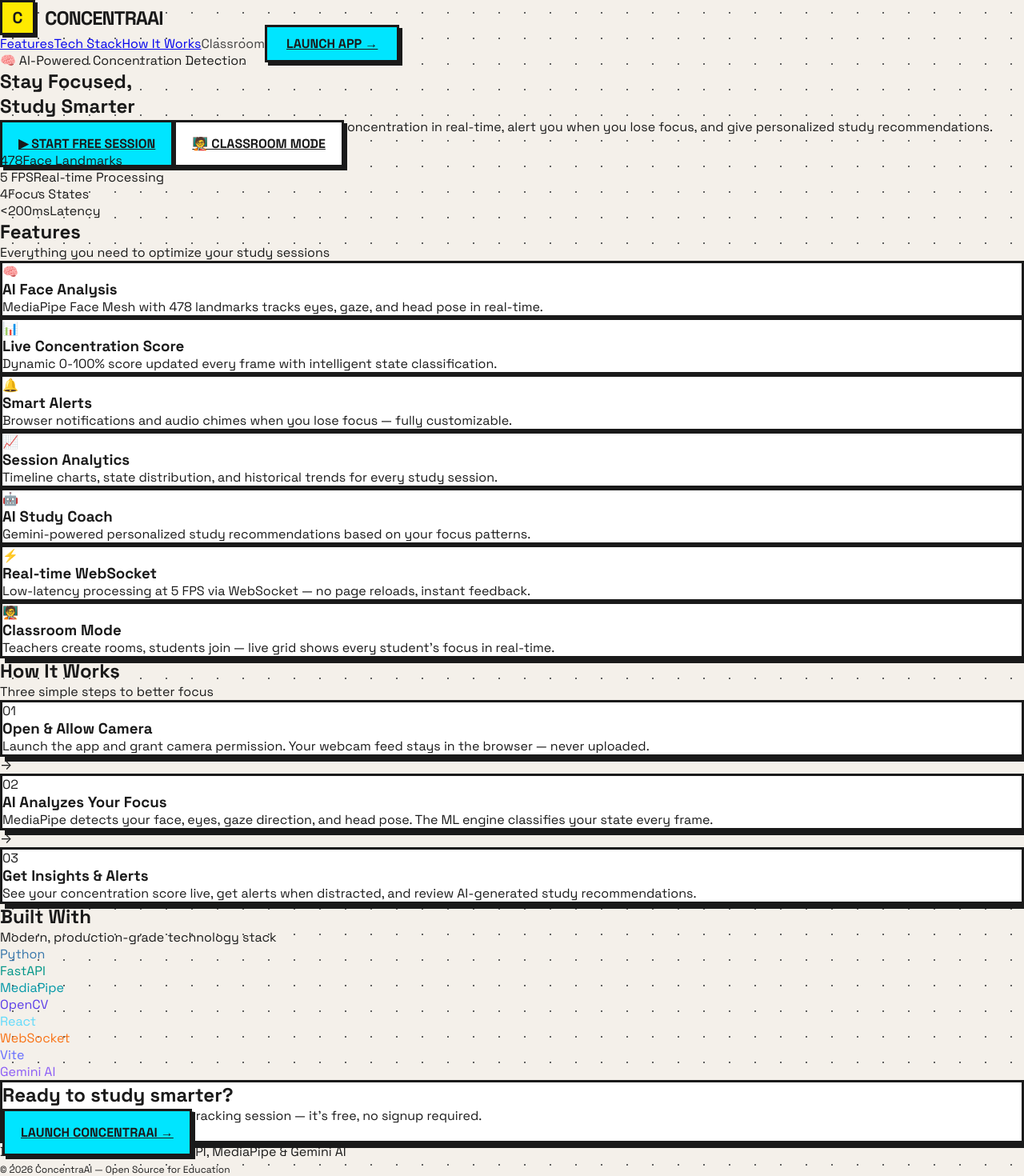
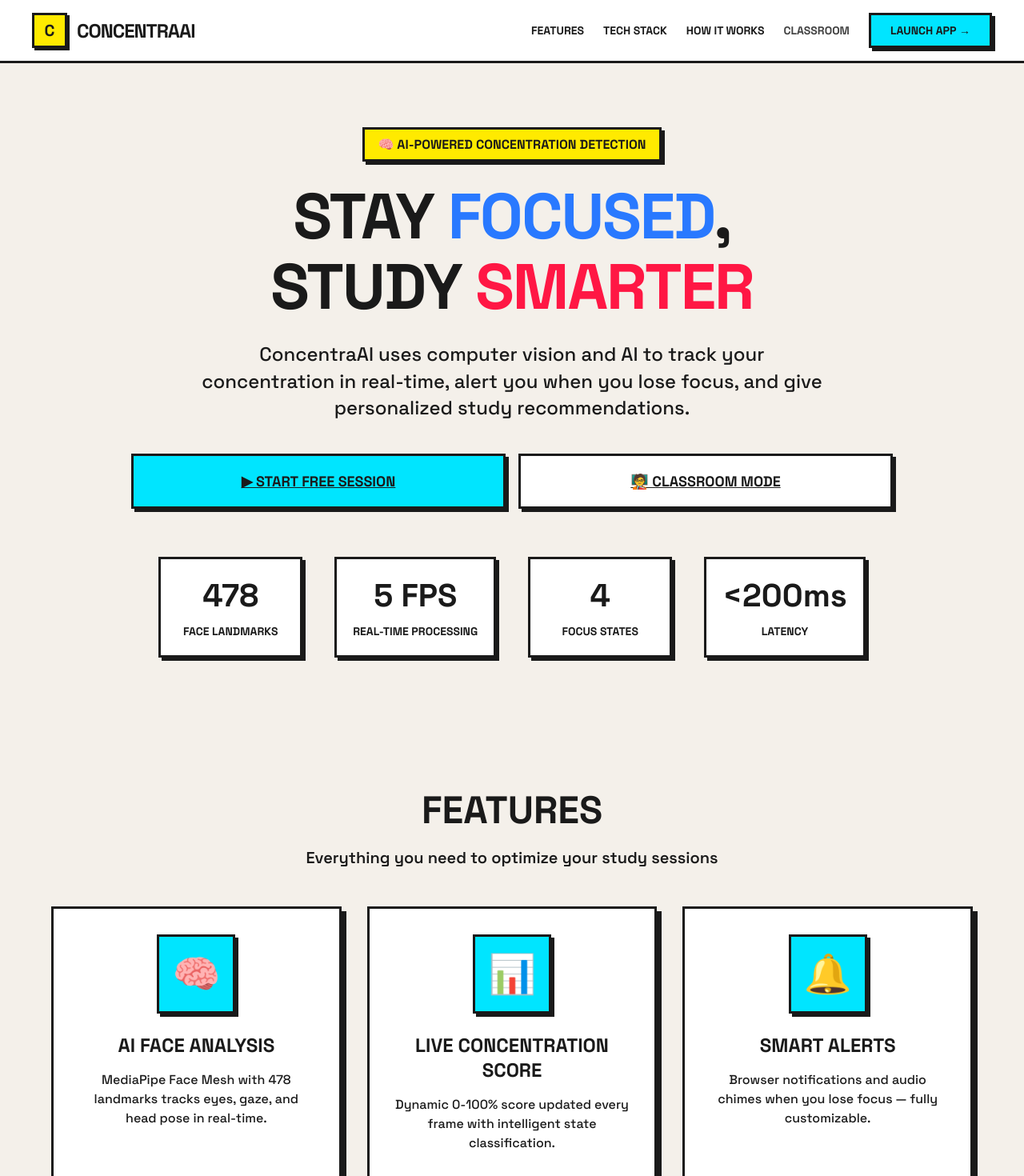
Before and after one commit to pjha26/ML-Backend, a React (Vite) app in the folder frontend/: page / in a window 1280 px wide. Shown: the top 1470 px of the page at 80% size. Built offline with nearby package versions, Linux system fonts and the light colour scheme.

Commit message:
Restore and adapt landing page styles to match the new Neo-Brutalist theme

```diff
--- a/frontend/src/index.css
+++ b/frontend/src/index.css
@@ -815,3 +815,267 @@
     grid-template-columns: repeat(2, 1fr);
   }
 }
+/* ==================== LANDING PAGE ==================== */
+.landing {
+  background: var(--bg-void);
+}
+
+.landing-nav {
+  padding: 16px 32px;
+  border-bottom: var(--border-width) solid var(--border-main);
+  background: white;
+  position: sticky;
+  top: 0;
+  z-index: 100;
+}
+
+.landing-nav-inner {
+  display: flex;
+  justify-content: space-between;
+  align-items: center;
+  max-width: 1200px;
+  margin: 0 auto;
+}
+
+.landing-nav-links {
+  display: flex;
+  gap: 24px;
+  align-items: center;
+}
+
+.landing-nav-links a {
+  color: var(--text-primary);
+  text-decoration: none;
+  font-weight: 700;
+  text-transform: uppercase;
+  font-size: 14px;
+}
+
+.landing-nav-links a:hover {
+  text-decoration: underline;
+}
+
+.hero {
+  padding: 80px 24px;
+  text-align: center;
+  max-width: 1000px;
+  margin: 0 auto;
+}
+
+.hero-badge {
+  display: inline-block;
+  padding: 8px 16px;
+  border: var(--border-width) solid var(--border-main);
+  background: var(--yellow);
+  font-weight: 800;
+  text-transform: uppercase;
+  margin-bottom: 24px;
+  box-shadow: 4px 4px 0px var(--shadow-color);
+}
+
+.hero-title {
+  font-size: 80px;
+  font-weight: 800;
+  line-height: 1.1;
+  margin-bottom: 24px;
+  text-transform: uppercase;
+  letter-spacing: -2px;
+}
+
+.hero-highlight { color: var(--blue); }
+.hero-highlight-2 { color: var(--red); }
+
+.hero-subtitle {
+  font-size: 24px;
+  font-weight: 500;
+  max-width: 800px;
+  margin: 0 auto 40px;
+  line-height: 1.4;
+}
+
+.hero-actions {
+  display: flex;
+  gap: 16px;
+  justify-content: center;
+  margin-bottom: 60px;
+}
+
+.btn-lg {
+  padding: 20px 32px;
+  font-size: 18px;
+}
+
+.hero-stats {
+  display: flex;
+  justify-content: center;
+  gap: 40px;
+  flex-wrap: wrap;
+}
+
+.hero-stat {
+  border: var(--border-width) solid var(--border-main);
+  background: white;
+  padding: 20px;
+  box-shadow: 4px 4px 0px var(--shadow-color);
+  min-width: 180px;
+}
+
+.hero-stat-value {
+  display: block;
+  font-size: 40px;
+  font-weight: 800;
+  margin-bottom: 8px;
+}
+
+.hero-stat-label {
+  font-weight: 700;
+  text-transform: uppercase;
+  font-size: 14px;
+}
+
+.landing-section {
+  padding: 80px 24px;
+  max-width: 1200px;
+  margin: 0 auto;
+}
+
+.section-title {
+  font-size: 48px;
+  font-weight: 800;
+  text-transform: uppercase;
+  margin-bottom: 16px;
+  text-align: center;
+}
+
+.section-subtitle {
+  font-size: 20px;
+  text-align: center;
+  margin-bottom: 48px;
+  font-weight: 600;
+}
+
+.features-grid {
+  display: grid;
+  grid-template-columns: repeat(auto-fit, minmax(300px, 1fr));
+  gap: 32px;
+}
+
+.feature-card {
+  padding: 32px;
+  text-align: center;
+}
+
+.feature-icon {
+  font-size: 48px;
+  margin-bottom: 24px;
+  display: inline-block;
+  padding: 16px;
+  border: var(--border-width) solid var(--border-main);
+  background: var(--cyan);
+  box-shadow: 4px 4px 0px var(--shadow-color);
+}
+
+.feature-card h3 {
+  font-size: 24px;
+  margin-bottom: 16px;
+  font-weight: 800;
+  text-transform: uppercase;
+}
+
+.feature-card p {
+  font-size: 16px;
+  font-weight: 500;
+  line-height: 1.5;
+}
+
+.steps-row {
+  display: flex;
+  justify-content: space-between;
+  align-items: center;
+  gap: 24px;
+}
+
+@media (max-width: 900px) {
+  .steps-row { flex-direction: column; }
+  .step-connector { transform: rotate(90deg); }
+}
+
+.step-card {
+  padding: 32px;
+  flex: 1;
+  text-align: center;
+  background: var(--purple);
+  color: white;
+}
+
+.step-card h3 {
+  font-size: 24px;
+  margin-bottom: 16px;
+  font-weight: 800;
+  text-transform: uppercase;
+}
+
+.step-number {
+  font-size: 64px;
+  font-weight: 800;
+  margin-bottom: 16px;
+  opacity: 0.8;
+}
+
+.step-connector {
+  font-size: 48px;
+  font-weight: 800;
+}
+
+.tech-grid {
+  display: flex;
+  flex-wrap: wrap;
+  justify-content: center;
+  gap: 16px;
+}
+
+.tech-pill {
+  padding: 12px 24px;
+  border: var(--border-width) solid var(--border-main);
+  background: white;
+  font-weight: 800;
+  font-size: 18px;
+  box-shadow: 4px 4px 0px var(--shadow-color);
+  text-transform: uppercase;
+  color: var(--text-primary) !important;
+}
+
+.landing-cta {
+  padding: 80px 24px;
+}
+
+.landing-cta-inner {
+  max-width: 800px;
+  margin: 0 auto;
+  padding: 60px;
+  text-align: center;
+  background: var(--green);
+  color: var(--text-primary);
+}
+
+.landing-cta-inner h2 {
+  font-size: 48px;
+  margin-bottom: 16px;
+  font-weight: 800;
+  text-transform: uppercase;
+}
+
+.landing-cta-inner p {
+  font-size: 20px;
+  margin-bottom: 32px;
+  font-weight: 600;
+}
+
+.landing-footer {
+  text-align: center;
+  padding: 40px;
+  border-top: var(--border-width) solid var(--border-main);
+  background: white;
+  font-weight: 700;
+  text-transform: uppercase;
+}
```
